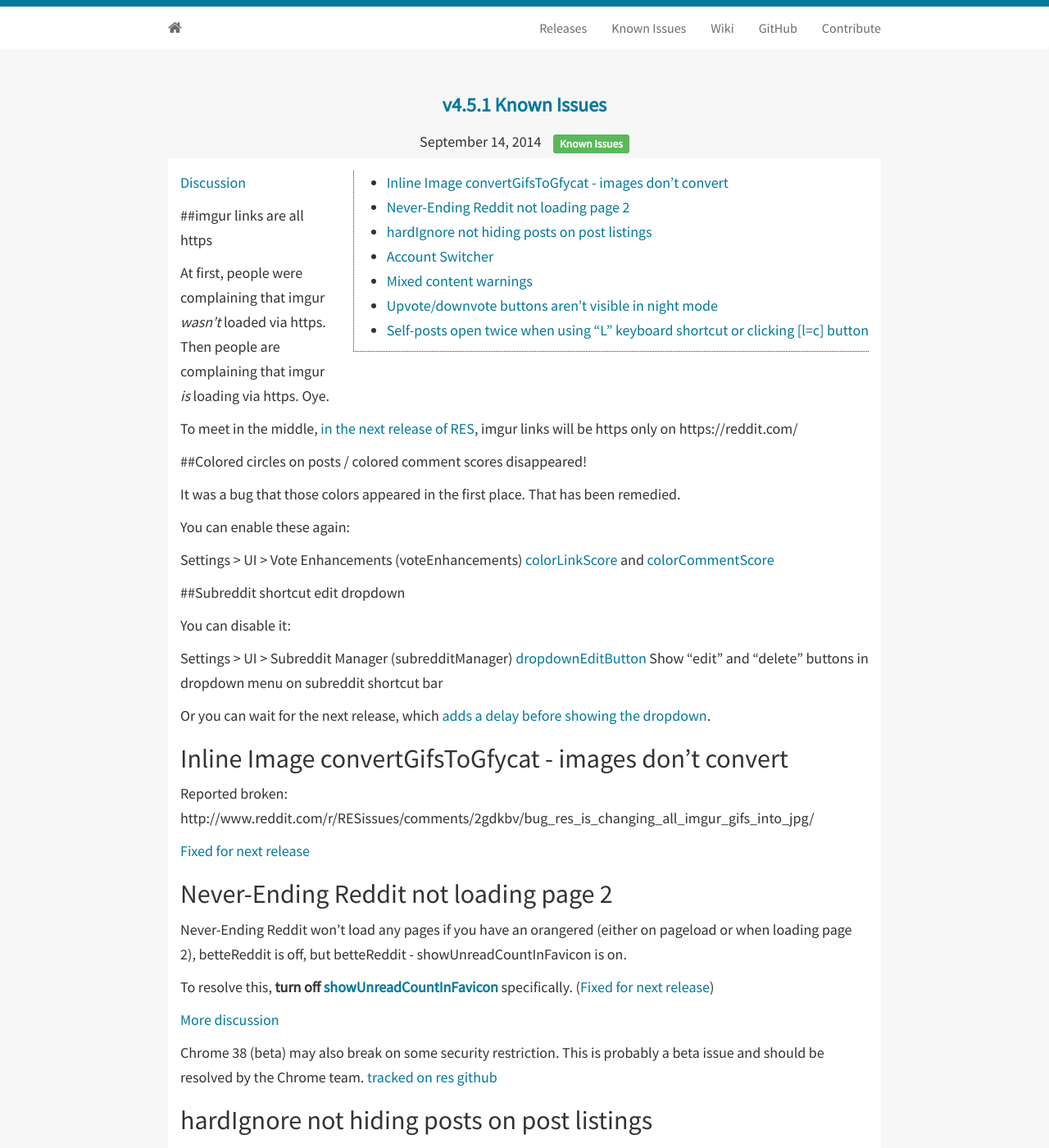
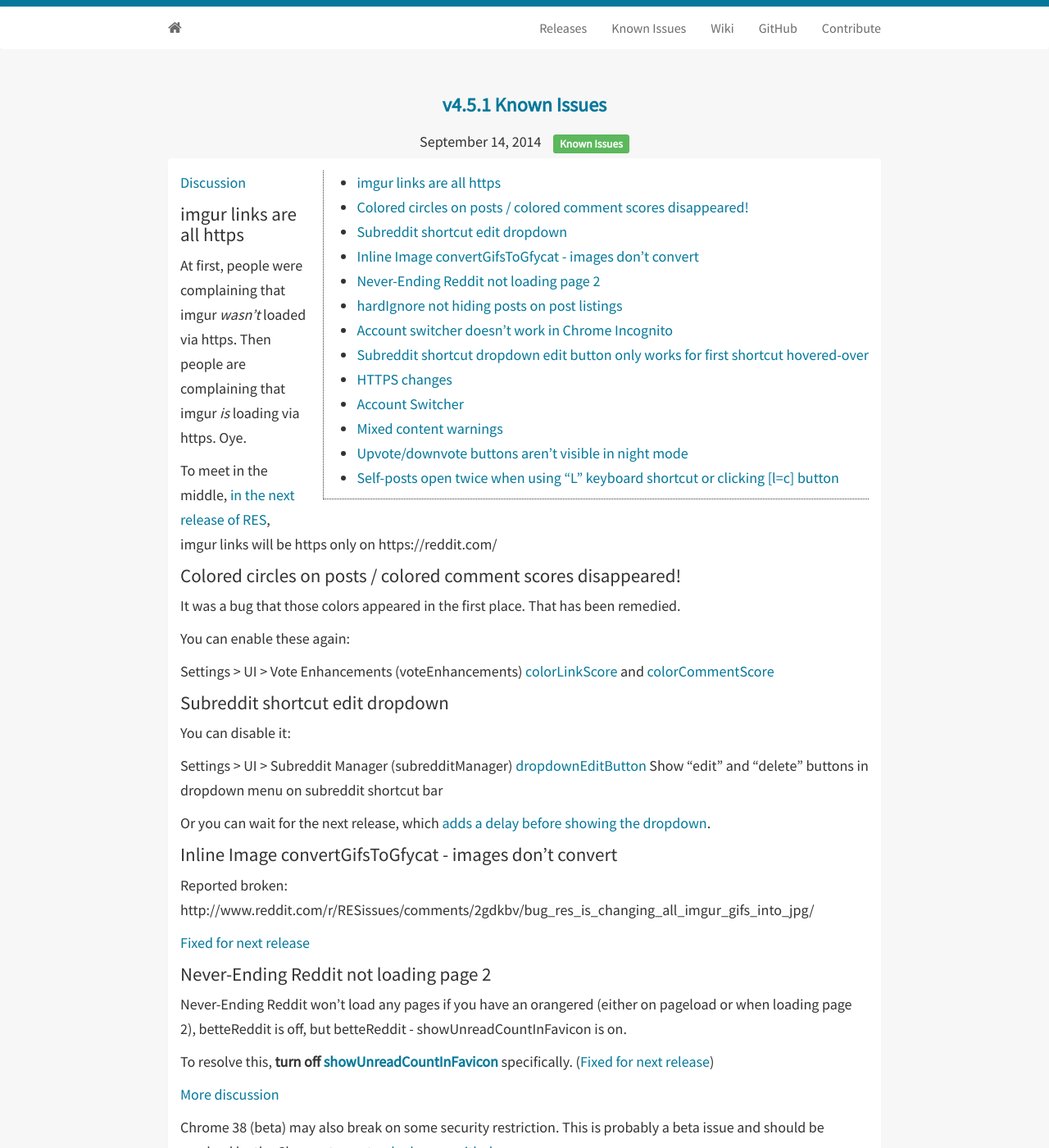
Before and after one commit to Reddit-Enhancement-Suite/Reddit-Enhancement-Suite.github.io, a Jekyll site: the page built from _posts/2014-09-14-451-issues.md, in a window 1280 px wide and 1400 px high. Shown: the whole window at 82% size. Built offline with Jekyll 4.4.1, drawn with Linux system fonts in a browser that asks for light colours; nearby versions of some CDN libraries; some of the changed text lies outside the part shown.

Commit message:
sanitize known issues headers to h6's
also one release header

```diff
--- a/_posts/2014-09-14-451-issues.md
+++ b/_posts/2014-09-14-451-issues.md
@@ -10,14 +10,14 @@
 
 [Discussion](http://www.reddit.com/r/RESissues/comments/2a1zde/res_v4502_known_issues/)
 
-##imgur links are all https
+###### imgur links are all https
 
 At first, people were complaining that imgur *wasn't* loaded via https.  Then people are complaining that imgur *is* loading via https.  Oye.
 
 To meet in the middle, [in the next release of RES](https://github.com/honestbleeps/Reddit-Enhancement-Suite/commit/80a61def37bcb2415c0c95367665eb76f0def207), imgur links will be https only on https://reddit.com/
 
 
-##Colored circles on posts / colored comment scores disappeared!
+###### Colored circles on posts / colored comment scores disappeared!
 
 It was a bug that those colors appeared in the first place.  That has been remedied.
 
@@ -25,7 +25,7 @@
 
 Settings > UI > Vote Enhancements (voteEnhancements) [colorLinkScore](http://www.reddit.com/r/RESissues/wiki/knownissues/4_5_1#!settings/voteEnhancements/colorLinkScore) and [colorCommentScore](http://www.reddit.com/r/RESissues/wiki/knownissues/4_5_1#!settings/voteEnhancements/colorCommentScore)
 
-##Subreddit shortcut edit dropdown
+###### Subreddit shortcut edit dropdown
 
 You can disable it:
 
@@ -34,13 +34,13 @@
 
 Or you can wait for the next release, which [adds a delay before showing the dropdown](https://github.com/honestbleeps/Reddit-Enhancement-Suite/commit/f579743201e26fa97c2bc4e078e716b8bebed40d).
 
-## Inline Image convertGifsToGfycat - images don't convert
+###### Inline Image convertGifsToGfycat - images don't convert
 
 Reported broken: http://www.reddit.com/r/RESissues/comments/2gdkbv/bug_res_is_changing_all_imgur_gifs_into_jpg/
 
 [Fixed for next release](https://github.com/honestbleeps/Reddit-Enhancement-Suite/issues/1607)
 
-## Never-Ending Reddit not loading page 2
+###### Never-Ending Reddit not loading page 2
 
 Never-Ending Reddit won't load any pages if you have an orangered (either on pageload or when loading page 2), betteReddit is off, but betteReddit - showUnreadCountInFavicon is on.
 
@@ -51,7 +51,7 @@
 
 Chrome 38 (beta) may also break on some security restriction.  This is probably a beta issue and should be resolved by the Chrome team.  [tracked on res github](https://github.com/honestbleeps/Reddit-Enhancement-Suite/issues/1618)
 
-## hardIgnore not hiding posts on post listings
+###### hardIgnore not hiding posts on post listings
 
 If you have ignored a user (via user tagger) and turned on [hardIgnore](https://www.reddit.com/r/RESissues/wiki/knownissues/4_5_1#!settings/userTagger/hardIgnore), then posts from an ignored user will not be hidden.  Furthermore, user tags will not show for any subsequent users.
 
@@ -59,12 +59,12 @@
 
 Workaround: turn off hardIgnore for now.
 
-##Account switcher doesn't work in Chrome Incognito
+###### Account switcher doesn't work in Chrome Incognito
 
 [Fixed for next release](https://github.com/honestbleeps/Reddit-Enhancement-Suite/pull/1620#issuecomment-55650823)
 
 
-##Subreddit shortcut dropdown edit button only works for first shortcut hovered-over
+###### Subreddit shortcut dropdown edit button only works for first shortcut hovered-over
 
 [More discussion](https://www.reddit.com/r/RESissues/comments/2gmd9r/bug_subreddit_shortcut_edit_button_only_works_for/)
 
@@ -72,25 +72,25 @@
 
 ---
 
-#HTTPS changes
+###### HTTPS changes
 
 Reddit [supports https site-wide](http://www.redditblog.com/2014/09/hell-its-about-time-reddit-now-supports.html) as of September 8, 2014.  You can enable it [in your reddit preferences under the security tab](https://ssl.reddit.com/prefs/security/).  However, certain RES features don't yet work on https.
 
-## Account Switcher
+###### Account Switcher
 
 Broken in RES v4.5.0.2 and earlier.  [Fixed for next release](https://github.com/honestbleeps/Reddit-Enhancement-Suite/issues/1579).
 
-## Mixed content warnings
+###### Mixed content warnings
 
 [Not a bug](http://www.reddit.com/r/RESissues/comments/2fv0ib/bug_mixed_content_warning_with_res_new_ssl/ckd5gqr), but [we're working on it](https://github.com/honestbleeps/Reddit-Enhancement-Suite/compare/32c605b9a8cda52671f797ae213305b2abbb3ef5...07d49a858044d67bf8f706710ea8cf0ffd9be1f5) anyway.
 
-## Upvote/downvote buttons aren't visible in night mode
+###### Upvote/downvote buttons aren't visible in night mode
 
 Broken in RES v4.5.0.2 and earlier when you have HTTPS enabled. [Fixed for next release](https://github.com/honestbleeps/Reddit-Enhancement-Suite/commit/32c605b9a8cda52671f797ae213305b2abbb3ef5)
 
 [More discussion](http://www.reddit.com/r/RESissues/comments/2fu7gb/bug_upvotedownvote_arrows_are_invisible_in_night/)
 
-## Self-posts open twice when using "L" keyboard shortcut or clicking [l=c] button
+###### Self-posts open twice when using "L" keyboard shortcut or clicking [l=c] button
 
 Broken in RES v4.5.0.2 and earlier. [Fixed for next release](https://github.com/honestbleeps/Reddit-Enhancement-Suite/issues/1588)
 
```
Also changed, not shown: 2014-07-04-4501-issues.md (+7 -7 lines), _posts/2014-07-07-4502-issues.md (+4 -4 lines), _posts/2014-10-14-452-issues.md (+8 -8 lines), _posts/2014-12-19-453-issues.md (+4 -4 lines), _posts/2016-07-21-471.md (+1 -1 lines).
